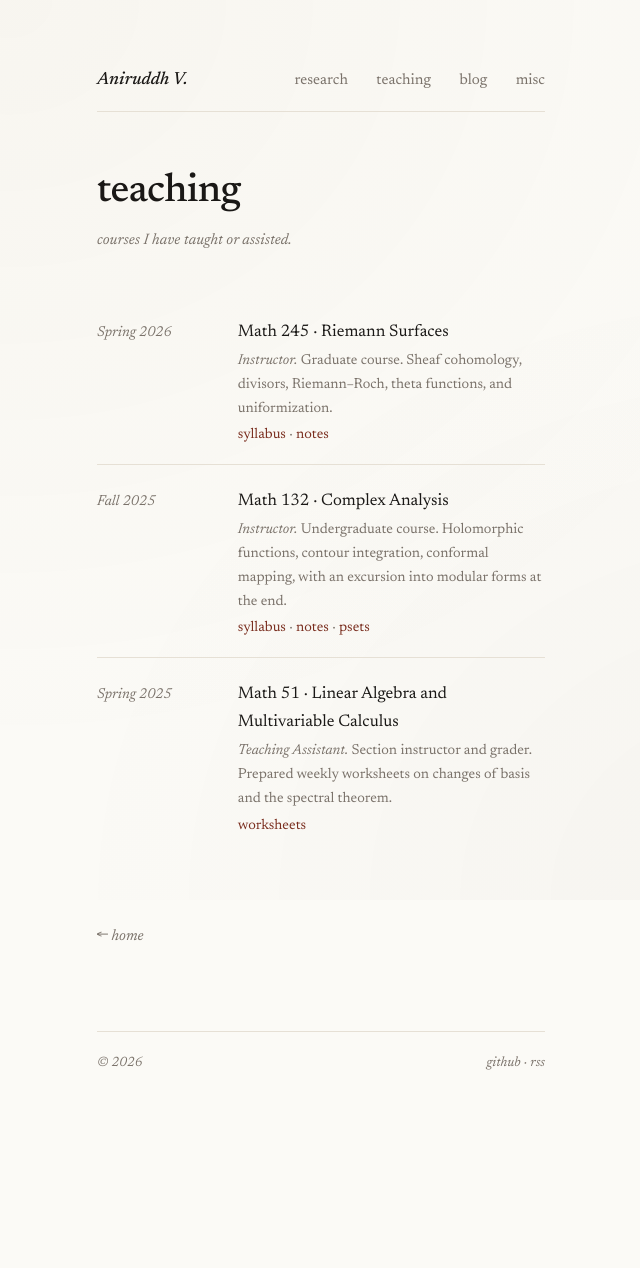
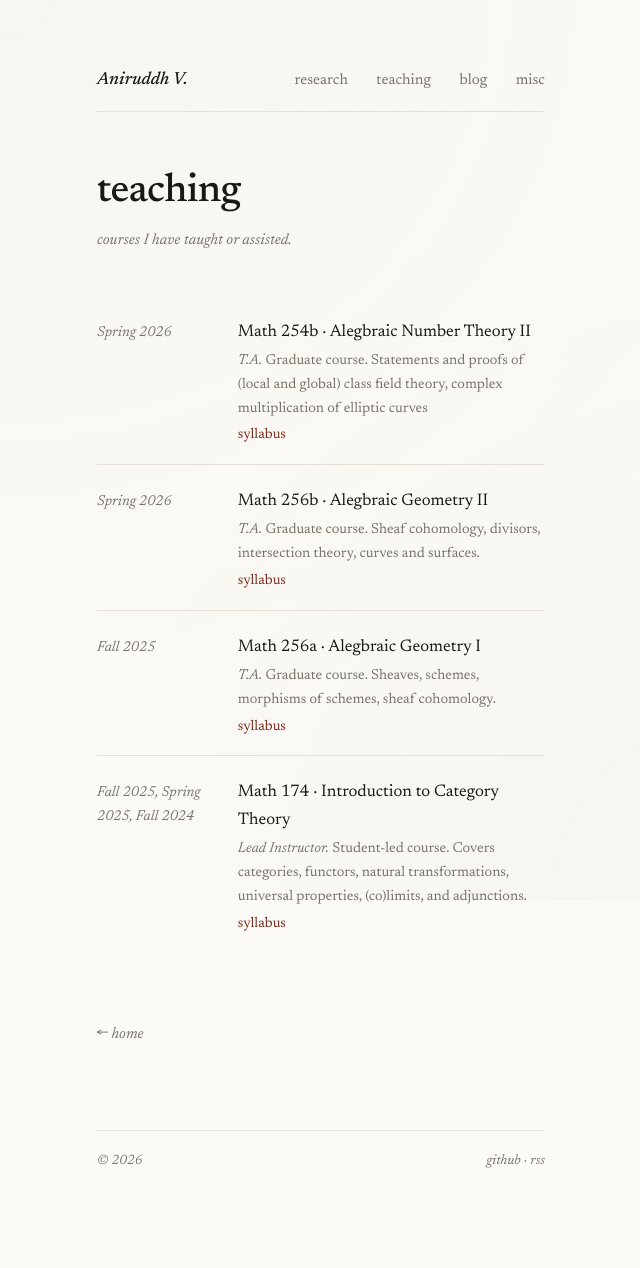
Before and after one commit to shtuka123/shtuka123.github.io, a Jekyll site: the page built from teaching.html, in a window 1280 px wide. Shown: the whole page, without its empty margins (247-887 px from the left). Built offline with Jekyll 4.4.1, drawn with Linux system fonts in a browser that asks for light colours; before the commit the page ends 1170 px from its top, so only the background shows below that.

Commit message:
updated teachng

```diff
--- a/_data/teaching.yml
+++ b/_data/teaching.yml
@@ -1,34 +1,38 @@
 # Teaching — courses, with semester, role, and materials.
 
 - semester: "Spring 2026"
-  course: "Math 245"
-  title: "Riemann Surfaces"
-  role: "Instructor"
-  description: "Graduate course. Sheaf cohomology, divisors, Riemann–Roch, theta functions, and uniformization."
+  course: "Math 254b"
+  title: "Alegbraic Number Theory II"
+  role: "T.A"
+  description: "Graduate course. Statements and proofs of (local and global) class field theory, complex multiplication of elliptic curves"
   links:
     - name: syllabus
       url: "#"
-    - name: notes
+
+- semester: "Spring 2026"
+  course: "Math 256b"
+  title: "Alegbraic Geometry II"
+  role: "T.A"
+  description: "Graduate course. Sheaf cohomology, divisors, intersection theory, curves and surfaces."
+  links:
+    - name: syllabus
       url: "#"
 
 - semester: "Fall 2025"
-  course: "Math 132"
-  title: "Complex Analysis"
-  role: "Instructor"
-  description: "Undergraduate course. Holomorphic functions, contour integration, conformal mapping, with an excursion into modular forms at the end."
+  course: "Math 256a"
+  title: "Alegbraic Geometry I"
+  role: "T.A"
+  description: "Graduate course. Sheaves, schemes, morphisms of schemes, sheaf cohomology."
   links:
     - name: syllabus
       url: "#"
-    - name: notes
+
+
+- semester: "Fall 2025, Spring 2025, Fall 2024"
+  course: "Math 174"
+  title: "Introduction to Category Theory"
+  role: "Lead Instructor"
+  description: "Student-led course. Covers categories, functors, natural transformations, universal properties, (co)limits, and adjunctions."
+  links:
+    - name: syllabus
       url: "#"
-    - name: psets
-      url: "#"
-
-- semester: "Spring 2025"
-  course: "Math 51"
-  title: "Linear Algebra and Multivariable Calculus"
-  role: "Teaching Assistant"
-  description: "Section instructor and grader. Prepared weekly worksheets on changes of basis and the spectral theorem."
-  links:
-    - name: worksheets
-      url: "#"
```
